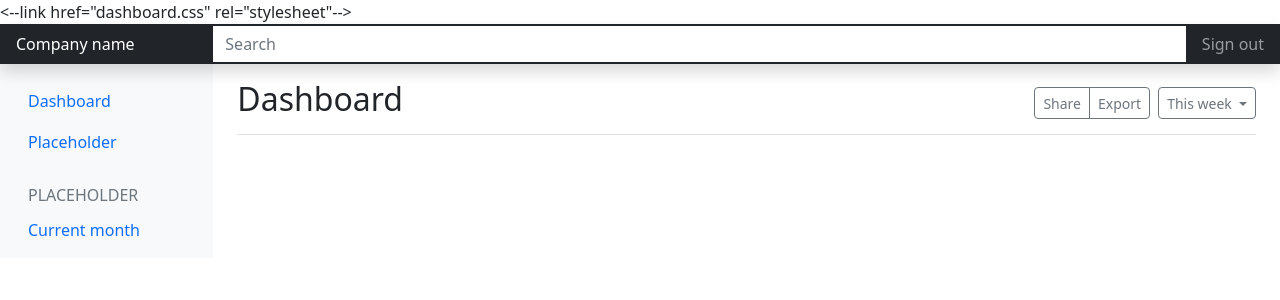
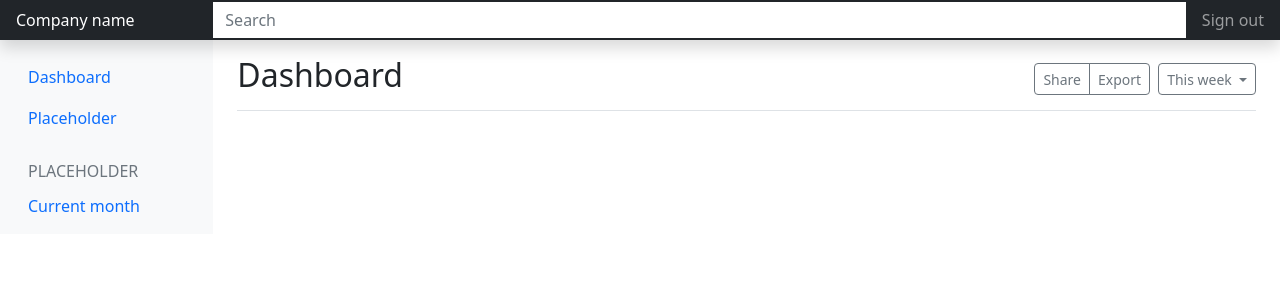
Before and after one commit to alkelaun/project_name, a Python web app: template main/templates/main/base.html in a window 1280 px wide. Shown: the top 300 px of the page. Run offline with Jinja, Linux system fonts and the light colour scheme; the template is opened without the code that fills it, so the values that code supplies are empty; some libraries are stand-ins or nearby versions.

Commit message:
minor update

```diff
--- a/main/templates/main/base.html
+++ b/main/templates/main/base.html
@@ -71,7 +71,7 @@
 
     <!-- Custom styles for this template -->
     {% block css %}
-    <--link href="dashboard.css" rel="stylesheet"-->
+    <!--link href="dashboard.css" rel="stylesheet"-->
     {% endblock %}
 
     {% block js %}
```
